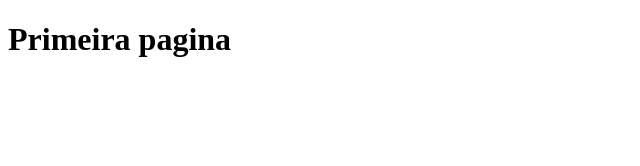
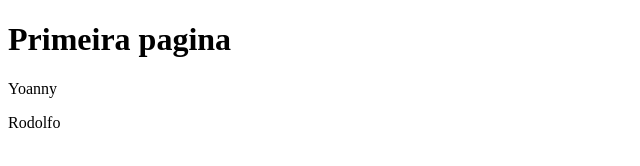
Before and after one commit to YoannyDevelop/Projeto_Exemplo, a plain HTML site: page index.html in a window 1280 px wide. Shown: the whole page, without its empty margins (0-640 px from the left). Drawn offline with Linux system fonts and the light colour scheme.

Commit message:
mudando primeira pagina

```diff
--- a/index.html
+++ b/index.html
@@ -8,6 +8,8 @@
 <body>
 
     <h1>Primeira pagina</h1>
+    <p>Yoanny</p>
+    <p>Rodolfo</p>
 
 </body>
 </html>
```
